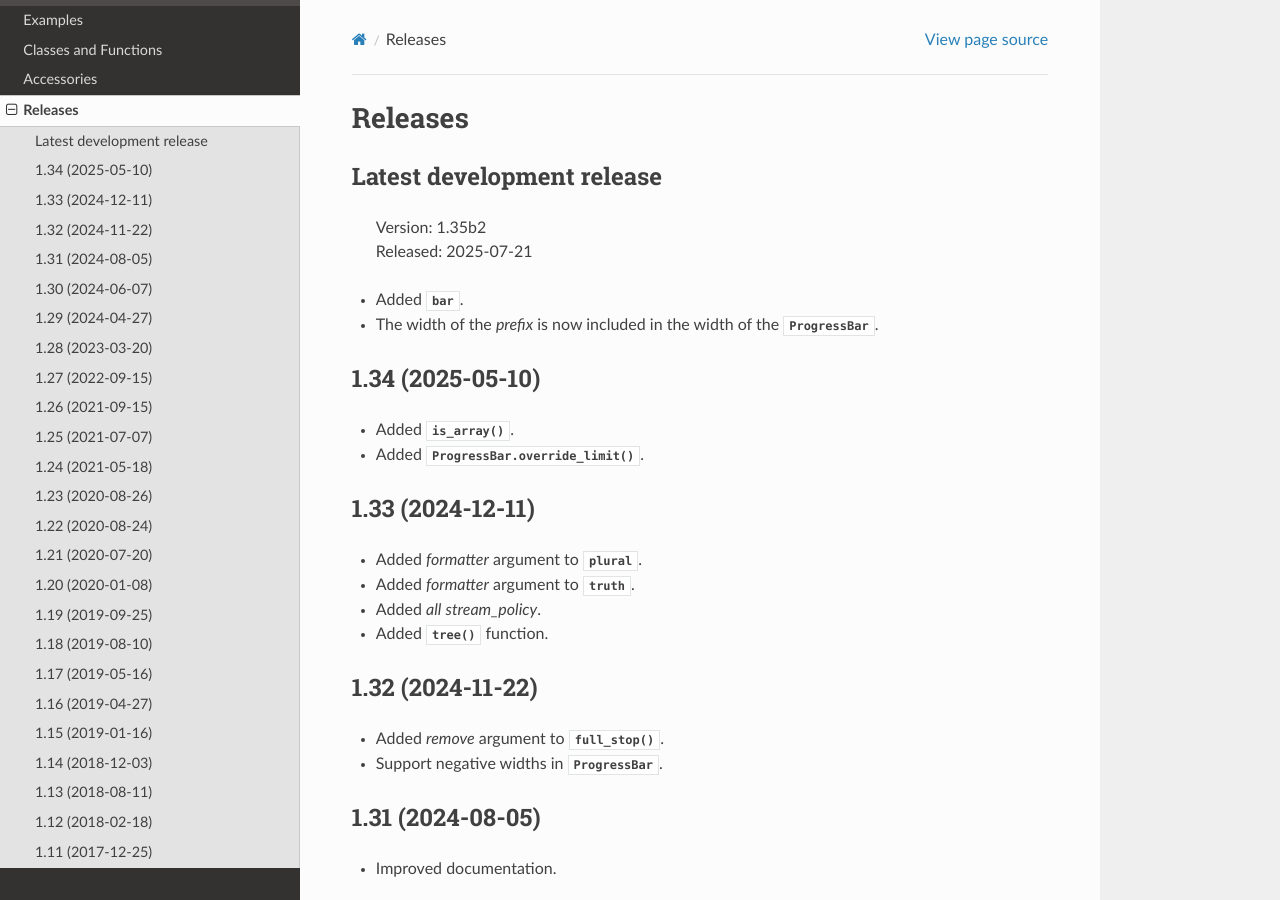
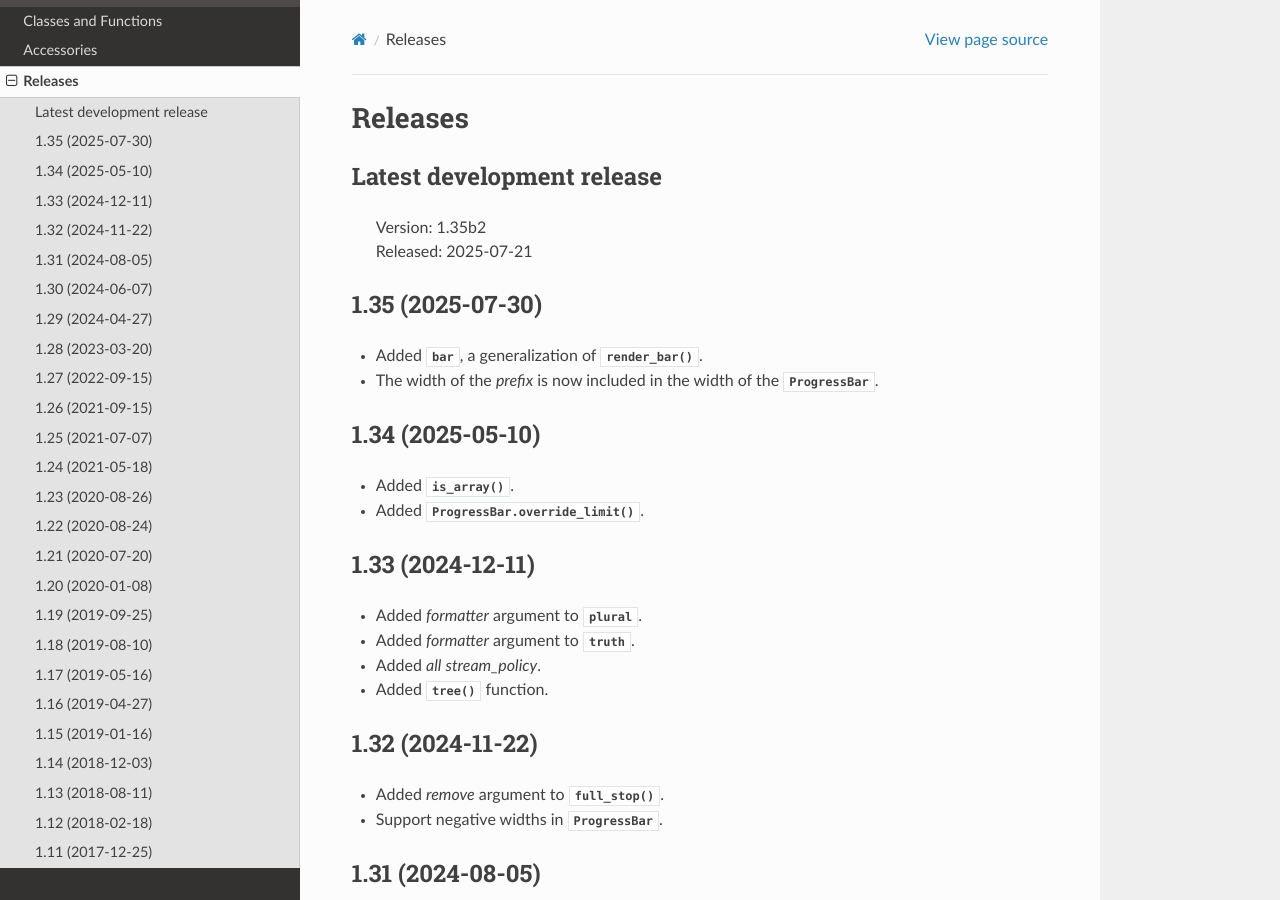
Before and after one commit to KenKundert/inform, a Sphinx documentation site: the page built from doc/releases.rst, in a window 1280 px wide and 900 px high. Built offline with Sphinx 7.4.7 and the Read the Docs theme 3.1.0, drawn with Linux system fonts in a browser that asks for light colours.

Commit message:
update release notes

```diff
--- a/doc/releases.rst
+++ b/doc/releases.rst
@@ -9,7 +9,10 @@ Latest development release
     | Version: 1.35b2
     | Released: 2025-07-21
 
-- Added :class:`bar`.
+
+1.35 (2025-07-30)
+-----------------
+- Added :class:`bar`, a generalization of :func:`render_bar()`.
 - The width of the *prefix* is now included in the width of the :class:`ProgressBar`.
 
 
```
